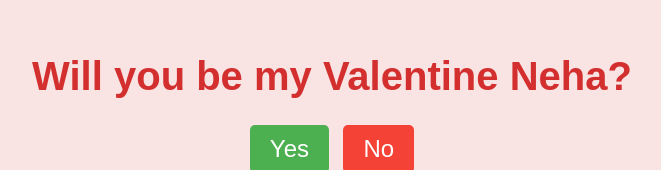
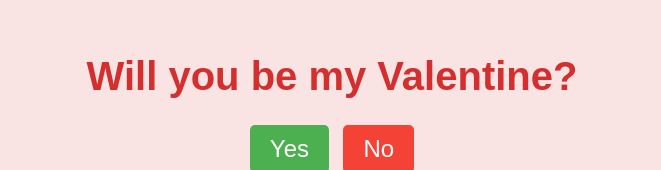
Before and after one commit to pratik111111/Valentines, a plain HTML site: page index.html in a window 1280 px wide. Shown: the part 138-308 px from the top of the page, without its empty margins (308-969 px from the left). Drawn offline with Linux system fonts and the light colour scheme.

Commit message:
Update index.html

```diff
--- a/index.html
+++ b/index.html
@@ -3,12 +3,12 @@
 <head>
     <meta charset="UTF-8">
     <meta name="viewport" content="width=device-width, initial-scale=1.0">
-    <title>Will You Be My Valentine Neha?</title>
+    <title>Will You Be My Valentine ?</title>
     <link rel="stylesheet" href="styles.css">
 </head>
 <body>
     <div class="container">
-        <h1>Will you be my Valentine Neha?</h1>
+        <h1>Will you be my Valentine?</h1>
         <div class="buttons">
             <button class="yes-button" onclick="handleYesClick()">Yes</button>
             <button class="no-button" onclick="handleNoClick()">No</button>
```
